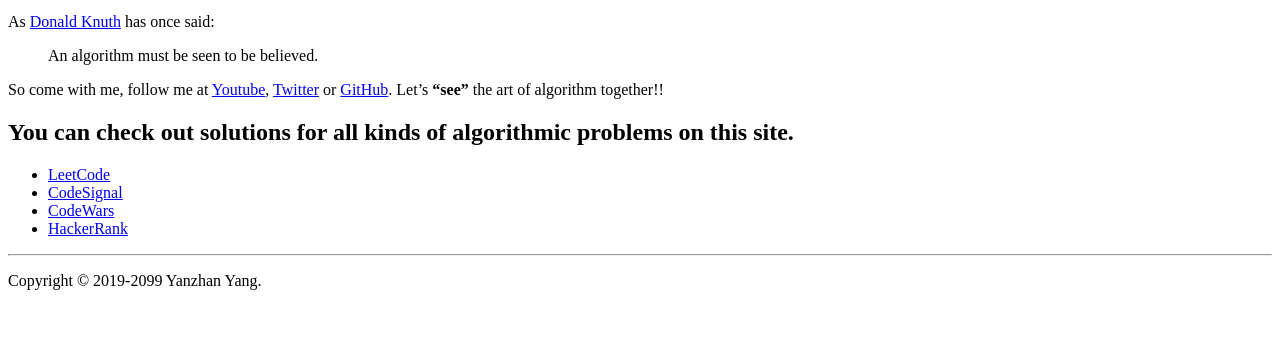
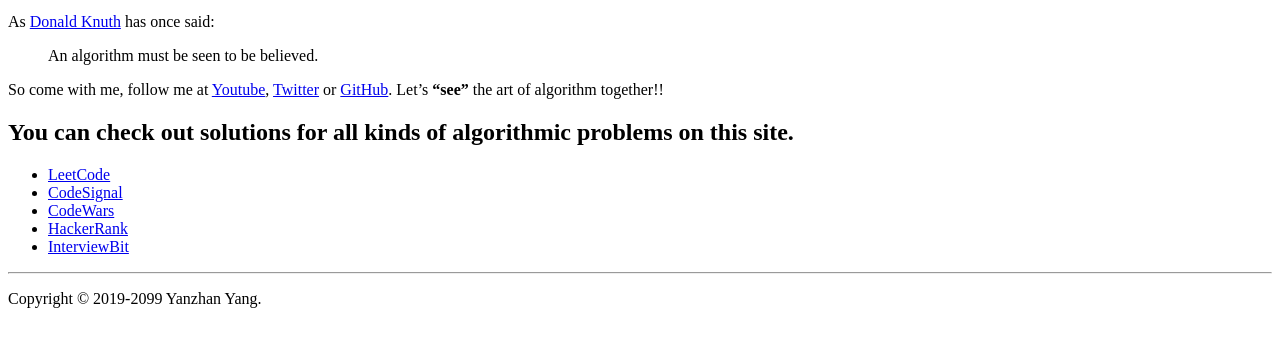
Before and after one commit to yangyanzhan/code-camp, a plain HTML site: page pre-build/index.html in a window 1280 px wide. Shown: the part 403-750 px from the top of the page. Drawn offline with Linux system fonts and the light colour scheme.

Commit message:
add interviewbit generator

```diff
--- a/pre-build/index.html
+++ b/pre-build/index.html
@@ -97,6 +97,7 @@ and there is no digit 4 in a and b.
         <li><a href="/codesignal/" target="_blank">CodeSignal</a></li>
         <li><a href="/codewars/" target="_blank">CodeWars</a></li>
         <li><a href="/hackerrank/" target="_blank">HackerRank</a></li>
+        <li><a href="/interviewbit/" target="_blank">InterviewBit</a></li>
     </ul>
     <hr />
     <footer>
```
Also changed, not shown: 1 other file.
